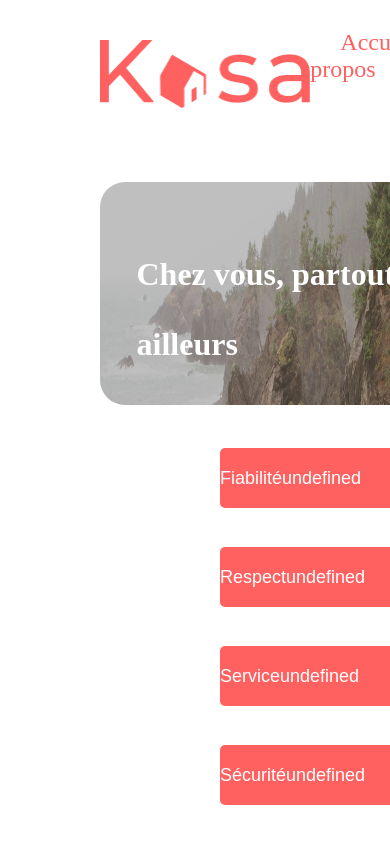
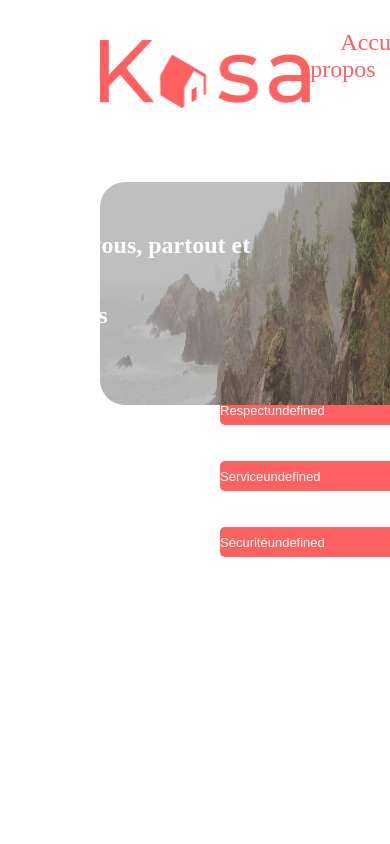
Before and after one commit to cathy-camps/React-Projet-7-Kasa, a React (Create React App) app: page /about in a window 390 px wide. Shown: the top 844 px of the page. Built offline with nearby package versions, Linux system fonts and the light colour scheme.

Commit message:
add mediaqueries

```diff
--- a/src/components/Banner/banner.module.css
+++ b/src/components/Banner/banner.module.css
@@ -25,10 +25,23 @@ position: relative;
     width: 100%;
 }
 
-@media screen and (min-width: 345px) and (max-width: 767px){
+@media all and (max-width:768px) {
+    .banner {
+        border-radius: 10px;
+        height: 111px;
+        width: 90%;
+        justify-content: flex-start;
+    }
 
+    .banner_title {
+        font-size: 24px;
+        min-width: 220px;
+        left: 9%;
+        width: 40%;
+    }
+
+    .banner_img {
+        min-width: 220px;
+        width: 100%;
+    }
 }
-
-@media screen and (min-width: 768px) and (max-width: 1247px) {
-
-}
--- a/src/components/Card/card.module.css
+++ b/src/components/Card/card.module.css
@@ -44,3 +44,26 @@ font-size: 18px;
 color: #FFFFFF;
 height: 40px;
 }
+
+@media all and (max-width:768px) {
+    .section_card{
+        width: 100%;
+        margin: 10px;
+        background: none;
+        margin: 10px 0;
+    }
+
+    .card {
+        width: 90%;
+        max-width: 90%;
+        height: 255px;
+    }
+
+    .card_img {
+        width: 100%;
+    }
+
+    .card_title {
+        padding-left: 9%;
+    }
+}
--- a/src/components/Dropdown/dropdown.module.css
+++ b/src/components/Dropdown/dropdown.module.css
@@ -57,4 +57,20 @@ display: none;
 }
 
 
-/*@media screen and (min-width: 345px) and (max-width: 767px)*/
+@media all and (max-width:768px) {
+    .dropdown_button {
+        height: 30px;
+        font-size: 13px;
+        font-weight: 500;
+    }
+
+    .dropdown_arrow {
+        width: 15px;
+        height: 9px;
+    }
+
+    .dropdown_content{
+        font-size: 12px;
+        font-weight: 400;
+    }
+}
--- a/src/components/Footer/footer.module.css
+++ b/src/components/Footer/footer.module.css
@@ -31,3 +31,9 @@
     color: #FFFFFF;
     padding-top: 30px;
 }
+
+@media all and (max-width:768px) {
+    .footer_text {
+        font-size: 12px;
+    }
+}
```
